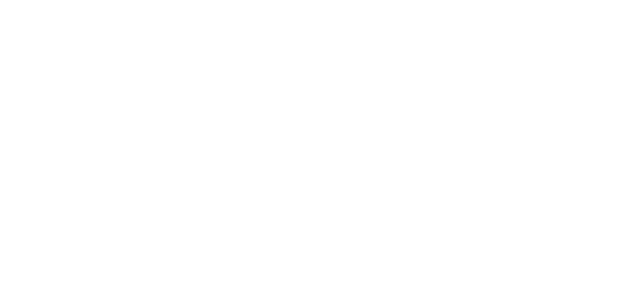
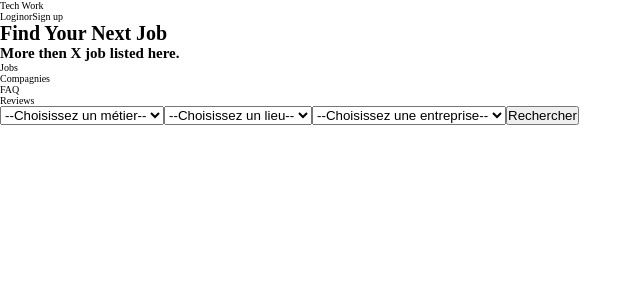
Before and after one commit to flo99o/Front_Tech, a React (Create React App) app: page / in a window 1280 px wide. Shown: the top 300 px of the page, without its empty margins (0-642 px from the left). Built offline with nearby package versions, Linux system fonts and the light colour scheme.

Commit message:
layout of hero section

```diff
--- /dev/null
+++ b/src/components/FilterBar.js
@@ -0,0 +1,32 @@
+import React from "react";
+
+const FilterBar = () => {
+  return (
+    <section className="filterBar">
+      <div className="job-search">
+        <form action="" className="job-search__form">
+          <div className="job-search__filter">
+            <select name="job" id="job-select">
+              <option value="">--Choisissez un métier--</option>
+              <option value="Designer">Designer</option>
+              <option value="Développeur Front-end">Développeur Front-end</option>
+            </select>
+            <select name="location" id="location-select">
+              <option value="">--Choisissez un lieu--</option>
+              <option value="75000">Paris</option>
+              <option value="94000">Ivry-sur-seine</option>
+            </select>
+            <select name="compagn" id="compagny-select">
+              <option value="">--Choisissez une entreprise--</option>
+              <option value="BNP">BNP</option>
+              <option value="Développeur Front-end">Développeur Front-end</option>
+            </select>
+            <input type="submit" value="Rechercher"/>
+          </div>
+        </form>
+      </div>
+    </section>
+  );
+};
+
+export default FilterBar;
--- a/src/components/Hero.js
+++ b/src/components/Hero.js
@@ -1,9 +1,24 @@
 import React from 'react'
+import FilterBar from './FilterBar'
+import NavBar from './Navbar'
 
  const  Hero = () => {
     return (
         <div className="hero">
-
+            <header>
+                <div className="logo">
+                    Tech Work
+                </div>
+                <div className="connexion">
+                    <a href="" className="login">Login</a>
+                    <span>or</span>
+                    <a href="" className="signup">Sign up</a>
+                </div>
+                <h1 className="title">Find Your Next Job</h1>
+                <h2 className="subtitle">More then X job listed here.</h2>
+            </header>
+            <NavBar/>
+            <FilterBar/>
         </div>
     )
 }
--- /dev/null
+++ b/src/components/Navbar.js
@@ -0,0 +1,16 @@
+import React from 'react'
+
+ const NavBar = () => {
+    return (
+        <nav className="navigation">
+            <ul className="navigation__list">
+                <li className="navigation__items">Jobs</li>
+                <li className="navigation__items">Compagnies</li>
+                <li className="navigation__items">FAQ</li>
+                <li className="navigation__items">Reviews</li>
+            </ul>
+        </nav>
+    )
+}
+
+export default NavBar
```
